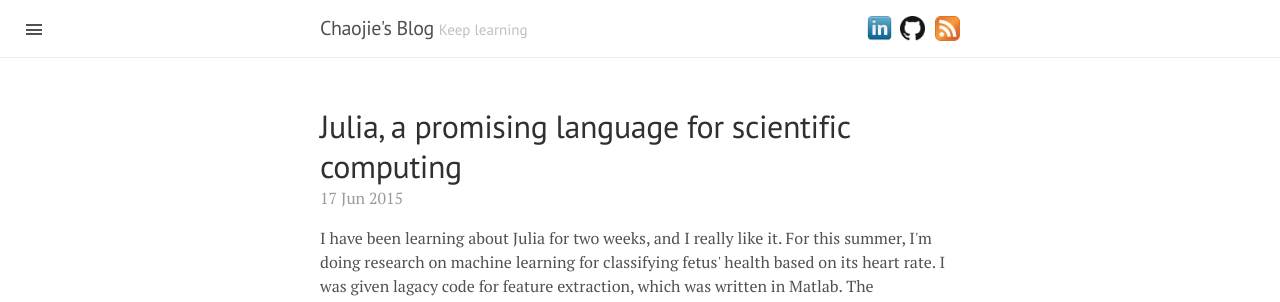
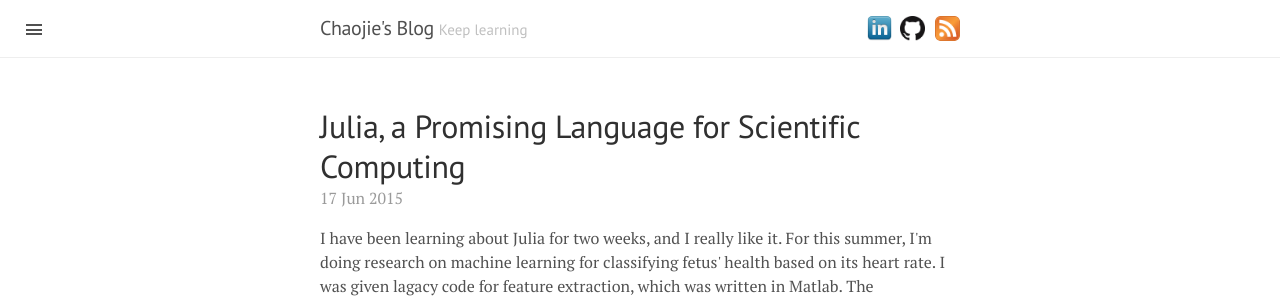
Before and after one commit to cjackie/cjackie.github.com, a Jekyll site: the page built from _posts/2015-06-17-julia.md, in a window 1280 px wide. Shown: the top 302 px of the page. Built offline with Jekyll 4.4.1, drawn with Linux system fonts in a browser that asks for light colours; comment, search, counter and statistics services are not loaded.

```diff
--- a/_posts/2015-06-17-julia.md
+++ b/_posts/2015-06-17-julia.md
@@ -1,6 +1,6 @@
 ---
 layout: post
-title: Julia, a promising language for scientific computing
+title: Julia, a Promising Language for Scientific Computing
 tags:
 - programming
 ---
```
